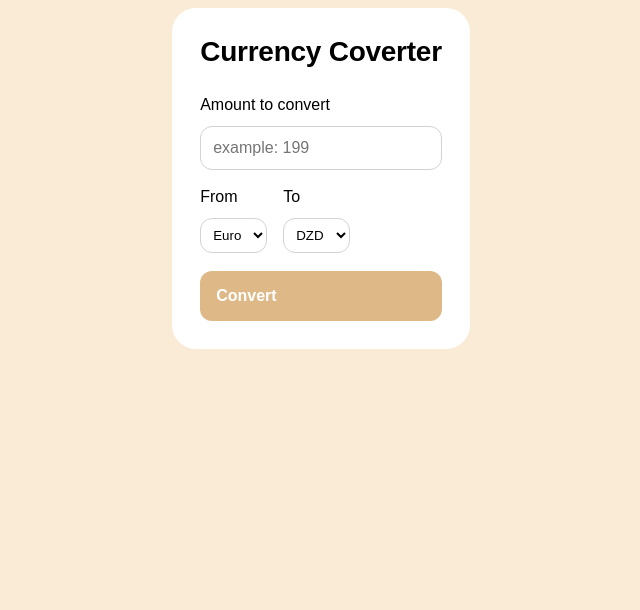
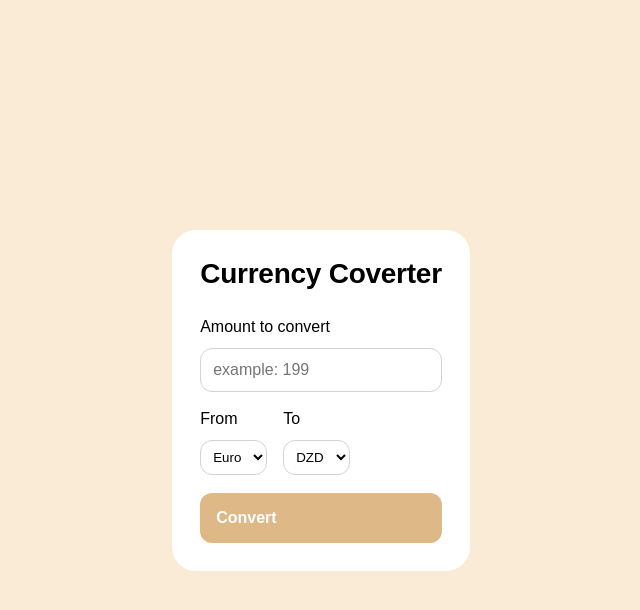
Before and after one commit to Seezo0/213code-fullstackjs, a plain HTML site: page dom-challenge/index.html in a window 1280 px wide. Shown: the whole page, without its empty margins (319-959 px from the left). Drawn offline with Linux system fonts and the light colour scheme.

Commit message:
Update style.css

```diff
--- a/dom-challenge/style.css
+++ b/dom-challenge/style.css
@@ -1,8 +1,8 @@
 body {
-    display: flex;
-    flex-direction: column;
-    align-items: center;
-    justify-items: center;
+    display: grid;
+    place-content: center;
+    min-height: 100vh;
+    margin: 0;
     background-color: antiquewhite;
 }
 
```
